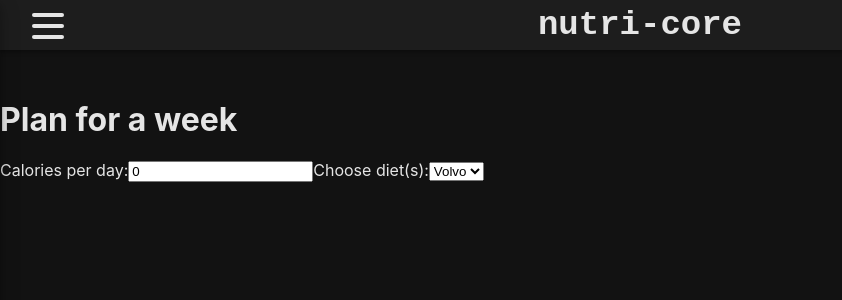
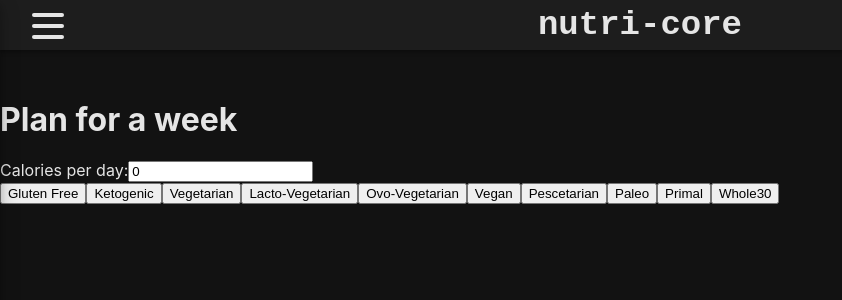
Before and after one commit to hausbence/nutrition-react, a React (Create React App) app: page /mealplanner in a window 1280 px wide. Shown: the top 300 px of the page, without its empty margins (0-842 px from the left). Built offline with nearby package versions, Linux system fonts and the light colour scheme.

Commit message:
added a feature where the user can select from all the different diets and can remove them, no duplicates, fully working

```diff
--- a/src/Pages/mealplanner/MealPlannerPage.js
+++ b/src/Pages/mealplanner/MealPlannerPage.js
@@ -15,10 +15,37 @@ const MealPlannerPage = () => {
 		"Primal",
 		"Whole30",
 	];
+	const [selectedDiets, setSelectedDiets] = useState([]);
 
 	const onChangeCalories = (e) => {
 		const calories = e.target.value;
 		setCalories(calories);
+	};
+
+	const onAddButtonClick = (e) => {
+		e.preventDefault();
+		const diet = e.target.value;
+		addToSelectedDiets(diet);
+	};
+
+	const addToSelectedDiets = (dietToAdd) => {
+		if (selectedDiets.includes(dietToAdd)) {
+			removeFromSelectedDiets(dietToAdd);
+		} else {
+			const newDietArray = [...selectedDiets, dietToAdd];
+			setSelectedDiets(newDietArray);
+		}
+	};
+
+	const onRemoveButtonClicK = (e) => {
+		e.preventDefault();
+		const dietToRemove = e.target.value;
+		removeFromSelectedDiets(dietToRemove);
+	};
+
+	const removeFromSelectedDiets = (dietToRemove) => {
+		const newDietArray = selectedDiets.filter((diet) => diet !== dietToRemove);
+		setSelectedDiets(newDietArray);
 	};
 
 	return (
@@ -37,10 +64,23 @@ const MealPlannerPage = () => {
 						required
 						max="10000"
 					/>
-					<label for="diets">Choose diet(s):</label>
-					<select name="diets" size="1">
-						<option value="volvo">Volvo</option>
-					</select>
+					<div className="diets-selector">
+						{dietList.map((diet, i) => (
+							<button value={diet} key={i} onClick={onAddButtonClick}>
+								{diet}
+							</button>
+						))}
+					</div>
+					<div className="selected-diets">
+						{selectedDiets.map((diet, i) => (
+							<div key={i}>
+								{diet}
+								<button value={diet} onClick={onRemoveButtonClicK}>
+									X
+								</button>
+							</div>
+						))}
+					</div>
 				</form>
 			</StyledMealPlannerPage>
 		</React.Fragment>
```
Also changed, not shown: 1 other file (tests, documents, lock files or other folders).
